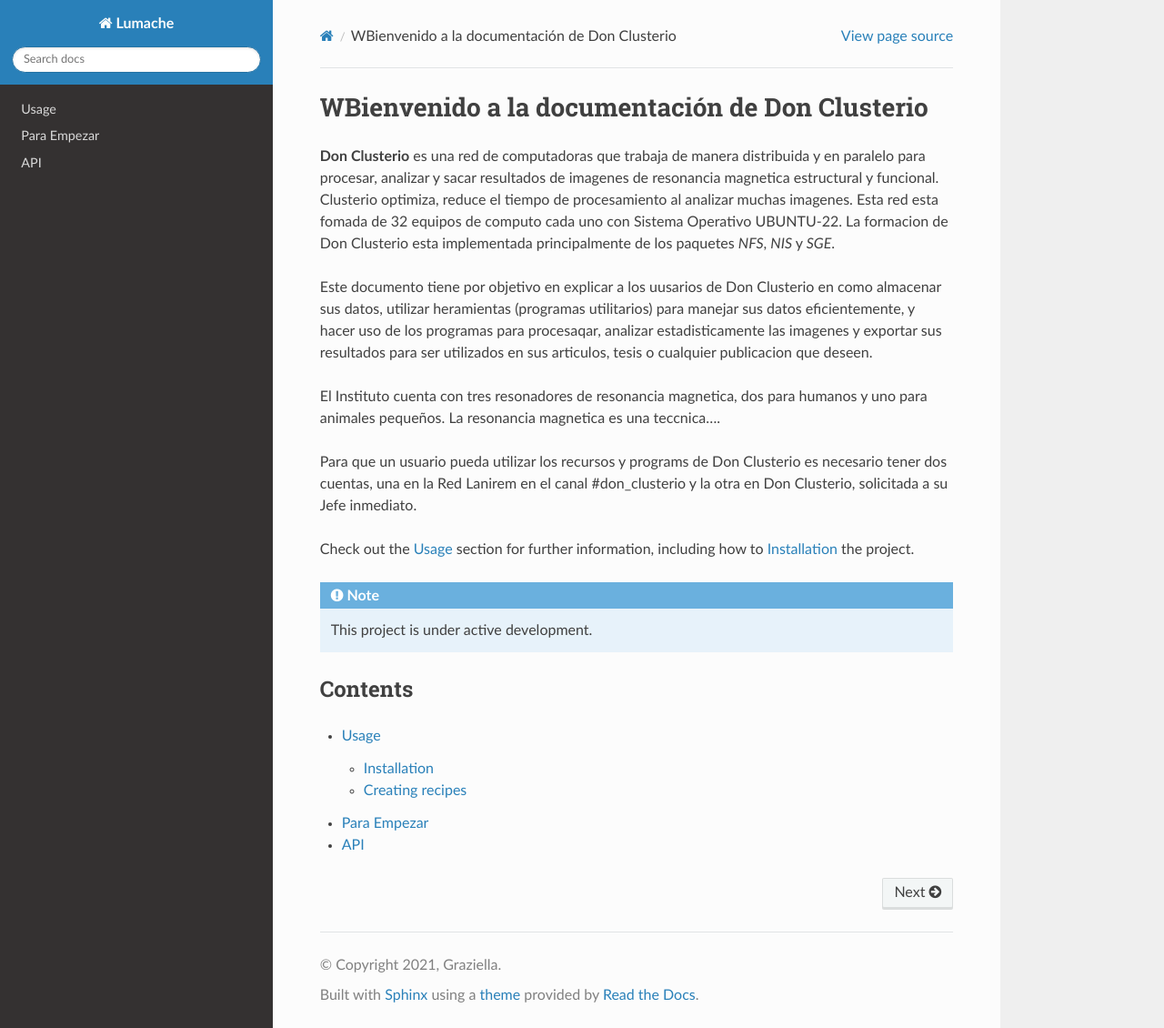
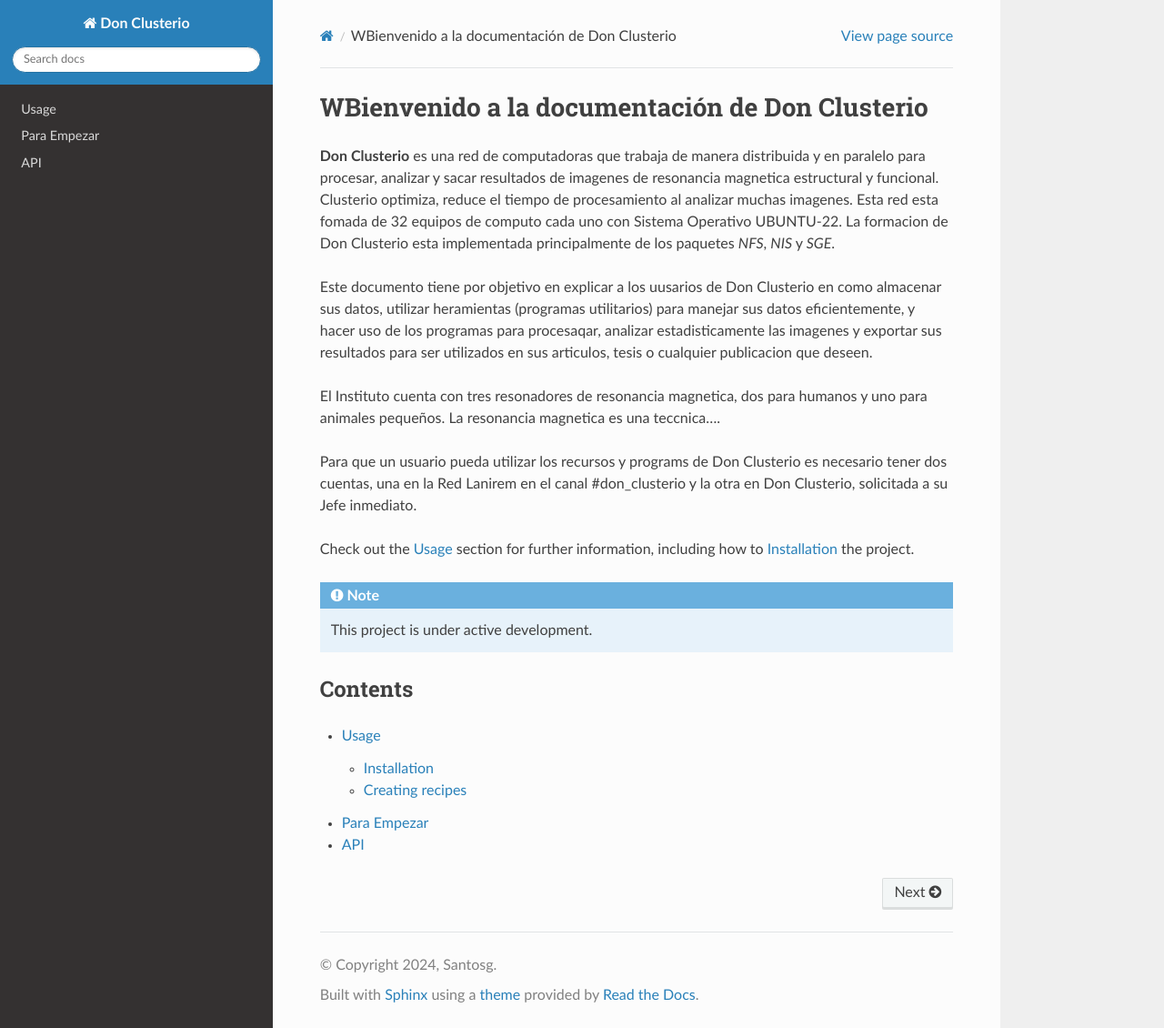
Before and after one commit to matecom57/donclusterio, a Sphinx documentation site: the page built from docs/source/index.rst, in a window 1280 px wide and 1130 px high. Shown: the whole window at 91% size. Built offline with Sphinx 7.4.7 and the Read the Docs theme 3.1.0, drawn with Linux system fonts in a browser that asks for light colours.

Commit message:
Update conf.py

```diff
--- a/docs/source/conf.py
+++ b/docs/source/conf.py
@@ -2,9 +2,9 @@
 
 # -- Project information
 
-project = 'Lumache'
-copyright = '2021, Graziella'
-author = 'Graziella'
+project = 'Don Clusterio'
+copyright = '2024, Santosg'
+author = 'Santosg'
 
 release = '0.1'
 version = '0.1.0'
```
